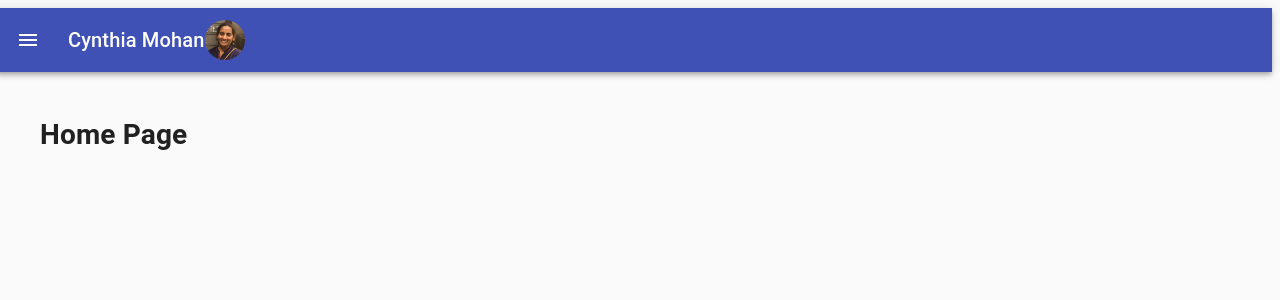
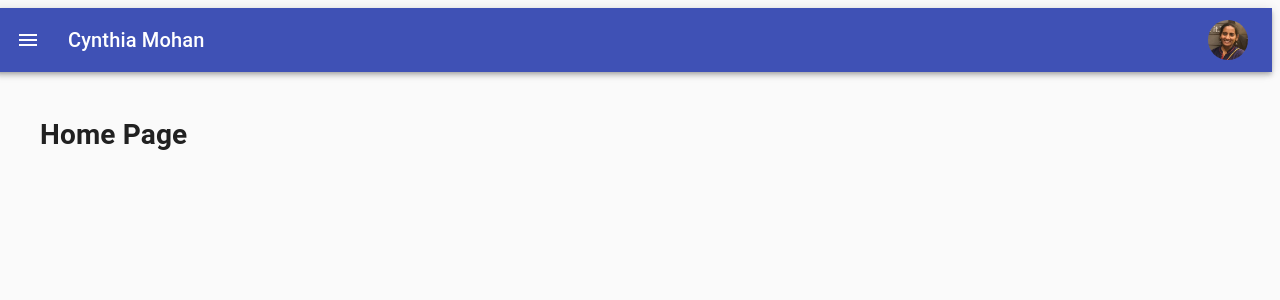
Before and after one commit to CynthiaMohan/cynthia-react-portfolio, a React (Create React App) app: page / in a window 1280 px wide. Shown: the top 300 px of the page. Built offline with nearby package versions, Linux system fonts and the light colour scheme.

Commit message:
applied box tag to seperate the items on the app bar

```diff
--- a/src/components/Drawer/index.js
+++ b/src/components/Drawer/index.js
@@ -20,7 +20,7 @@ import ListItemText from '@material-ui/core/ListItemText';
 import MailIcon from '@material-ui/icons/Mail';
 import AboutIcon from '@material-ui/icons/Info';
 import Avatar from '@material-ui/core/Avatar';
-
+import Box from '@material-ui/core/Box';
 
 const drawerWidth = 240;
 
@@ -30,6 +30,8 @@ const useStyles = makeStyles((theme) => ({
         '& > *': {
             margin: theme.spacing(1),
         },
+        flexGrow: 1,
+
     },
     appBar: {
         transition: theme.transitions.create(['margin', 'width'], {
@@ -100,9 +102,6 @@ export default function PersistentDrawerLeft(props) {
     return (
         <div className={classes.root}>
             <CssBaseline />
-
-
-
             <AppBar
                 position="fixed"
                 className={clsx(classes.appBar, {
@@ -120,13 +119,15 @@ export default function PersistentDrawerLeft(props) {
                     >
                         <MenuIcon />
                     </IconButton>
+                    <Box display='flex' flexGrow={1}>
+                        <Typography variant="h6" noWrap>
+                            Cynthia Mohan
+                        </Typography>
+                    </Box>
 
-                    <Typography variant="h6" noWrap flexGrow={1}>
-                        Cynthia Mohan
-                    </Typography>
                     <Avatar alt="Cynthia Mohan" src="/images/profile pic.jpg" className={classes.large} />
+
                 </Toolbar>
-
             </AppBar>
 
             <Drawer
@@ -166,6 +167,6 @@ export default function PersistentDrawerLeft(props) {
                 <div className={classes.drawerHeader} />
                 {props.children}
             </main>
-        </div>
+        </div >
     );
 }
```
